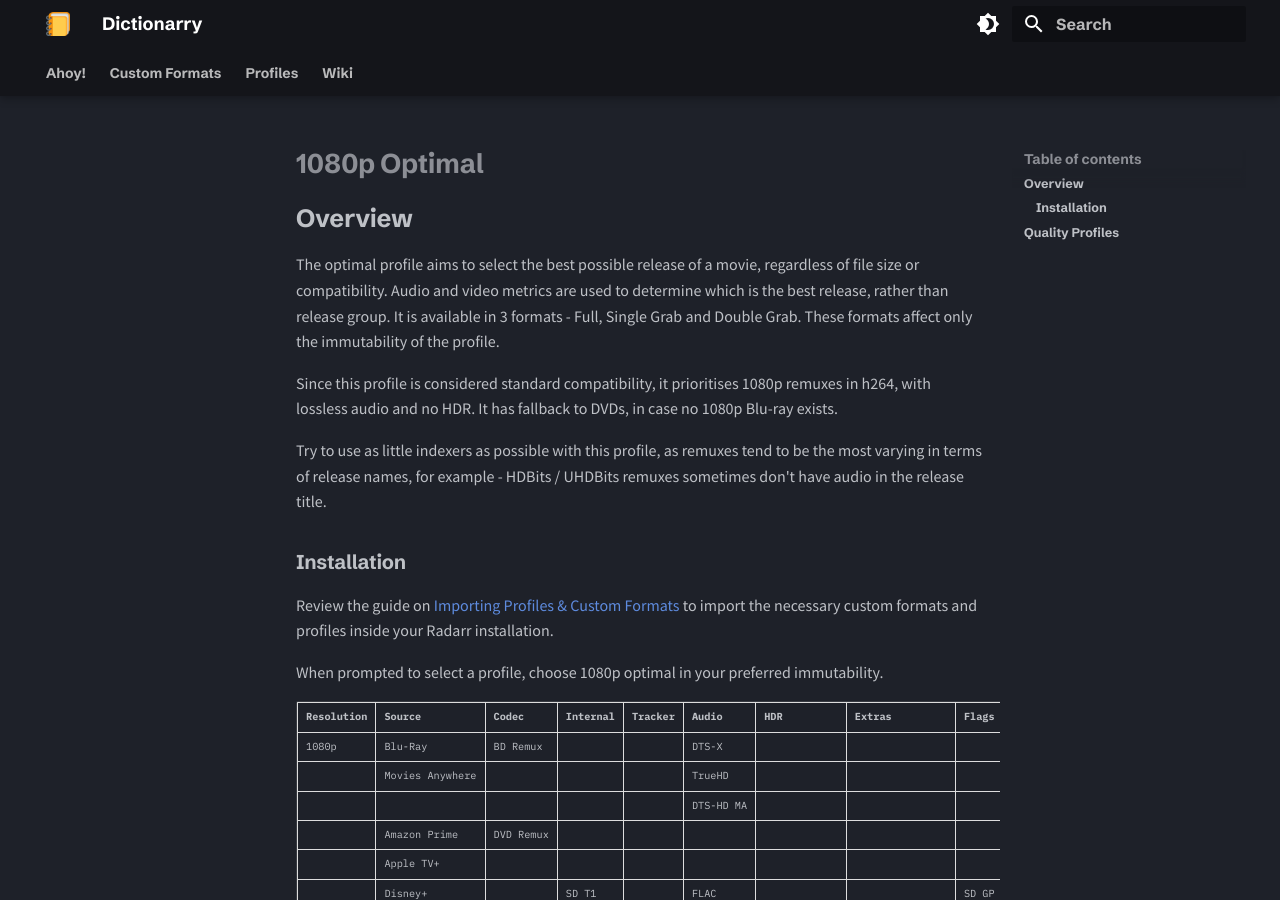
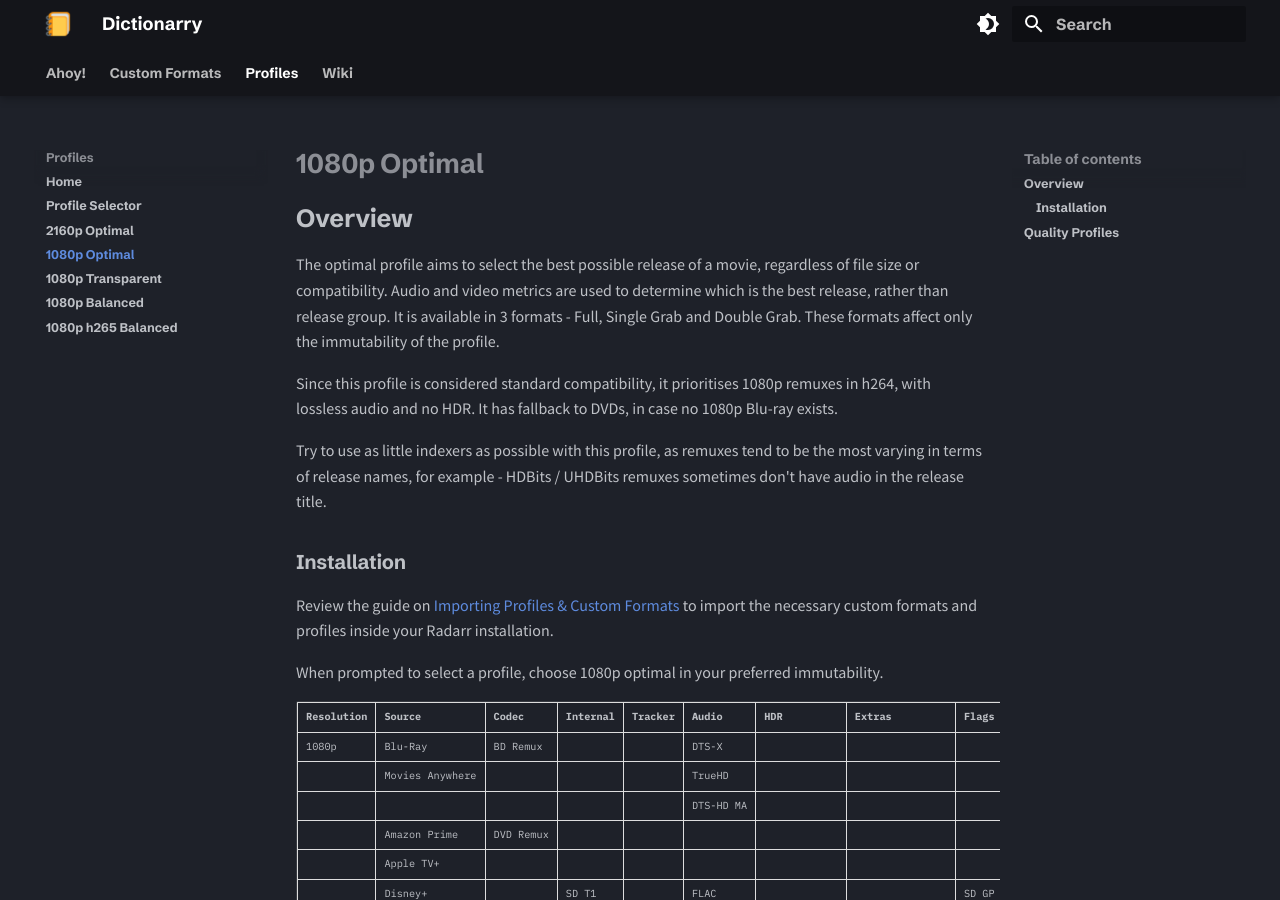
Before and after one commit to santiagosayshey/website, an MkDocs documentation site: the page built from docs/Profiles/1080p Optimal.md, in a window 1280 px wide and 900 px high. Built offline with MkDocs 1.6.1 and Material for MkDocs 9.7.7, drawn with Linux system fonts in a browser that asks for light colours.

Commit message:
changes - fixed path error for 1080p optimal page

```diff
--- a/mkdocs.yml
+++ b/mkdocs.yml
@@ -54,7 +54,7 @@ nav:
       - "Home": "Profiles/Home.md"
       - "Profile Selector": "https://selectarr.pages.dev"
       - "2160p Optimal": "Profiles/2160p Optimal.md"
-      - "1080p Optimal": "Profiles/1080 Optimal.md"
+      - "1080p Optimal": "Profiles/1080p Optimal.md"
       - "1080p Transparent": "Profiles/1080p Transparent.md"
       - "1080p Balanced": "Profiles/1080p Balanced.md"
       - "1080p h265 Balanced": "Profiles/1080p h265 Balanced.md"
```
